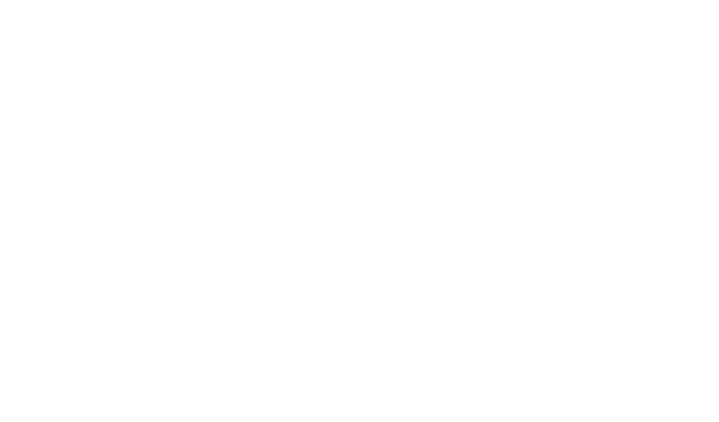
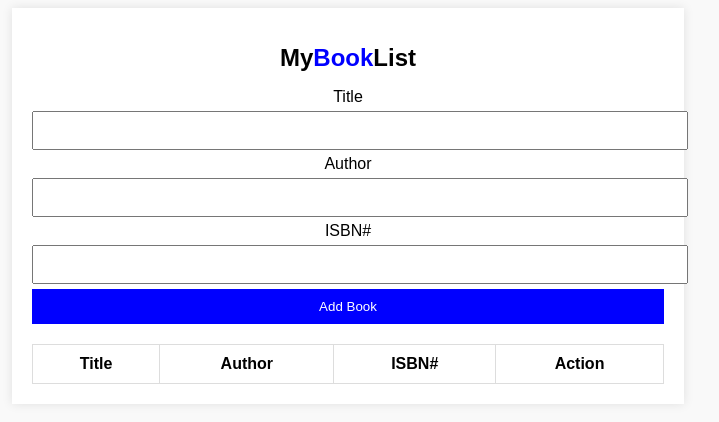
Before and after one commit to acciojob/book-list-RajeevRoy120, a website: page main.html in a window 1280 px wide. Shown: the whole page, without its empty margins (292-1011 px from the left). Drawn offline with Linux system fonts and the light colour scheme.

Commit message:
created a submission

```diff
--- a/main.html
+++ b/main.html
@@ -8,6 +8,34 @@
 
 <body>
 	<!-- the entire body must be written by student -->
+	<div class="container">
+        <h1>My<span class="highlight">Book</span>List</h1>
+
+        <div class="form-group">
+            <label>Title</label>
+            <input type="text" id="title">
+
+            <label>Author</label>
+            <input type="text" id="author">
+
+            <label>ISBN#</label>
+            <input type="text" id="isbn">
+
+            <button id="submit">Add Book</button>
+        </div>
+
+        <table class="table table-striped">
+            <thead>
+                <tr>
+                    <th>Title</th>
+                    <th>Author</th>
+                    <th>ISBN#</th>
+                    <th>Action</th>
+                </tr>
+            </thead>
+            <tbody id="book-list"></tbody>
+        </table>
+    </div>
     <script type="text/javascript" src="./script.js">
 </script>
 
--- a/script.js
+++ b/script.js
@@ -1 +1,33 @@
 //your JS code here. If required.
+document.getElementById("submit").addEventListener("click", function () {
+    const title = document.getElementById("title").value.trim();
+    const author = document.getElementById("author").value.trim();
+    const isbn = document.getElementById("isbn").value.trim();
+
+    if (title === "" || author === "" || isbn === "") {
+        alert("Please enter all fields.");
+        return;
+    }
+
+    const table = document.getElementById("book-list");
+    const row = document.createElement("tr");
+
+    row.innerHTML = `
+        <td>${title}</td>
+        <td>${author}</td>
+        <td>${isbn}</td>
+        <td><button class="delete">X</button></td>
+    `;
+
+    table.appendChild(row);
+
+    document.getElementById("title").value = "";
+    document.getElementById("author").value = "";
+    document.getElementById("isbn").value = "";
+});
+
+document.getElementById("book-list").addEventListener("click", function (e) {
+    if (e.target.classList.contains("delete")) {
+        e.target.parentElement.parentElement.remove();
+    }
+});
--- a/styles.css
+++ b/styles.css
@@ -1 +1,66 @@
 /*  your css code here. If applicable */
+body {
+    font-family: Arial, sans-serif;
+    text-align: center;
+    background-color: #f9f9f9;
+}
+
+.container {
+    width: 50%;
+    margin: auto;
+    background: white;
+    padding: 20px;
+    box-shadow: 0 0 10px rgba(0, 0, 0, 0.1);
+}
+
+h1 {
+    font-size: 24px;
+}
+
+.highlight {
+    color: blue;
+}
+
+.form-group {
+    margin-bottom: 20px;
+}
+
+input {
+    display: block;
+    width: 100%;
+    padding: 10px;
+    margin: 5px 0;
+}
+
+button {
+    background-color: blue;
+    color: white;
+    padding: 10px;
+    border: none;
+    cursor: pointer;
+    width: 100%;
+}
+
+button:hover {
+    background-color: darkblue;
+}
+
+.table {
+    width: 100%;
+    margin-top: 20px;
+    border-collapse: collapse;
+}
+
+th, td {
+    padding: 10px;
+    border: 1px solid #ddd;
+    text-align: center;
+}
+
+.delete {
+    background-color: red;
+    color: white;
+    border: none;
+    padding: 5px 10px;
+    cursor: pointer;
+}
```
